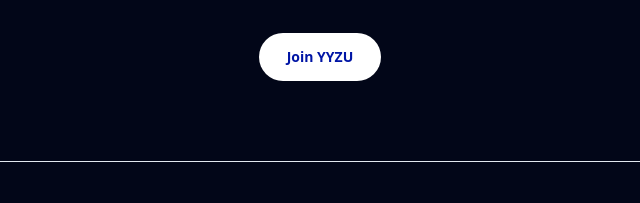
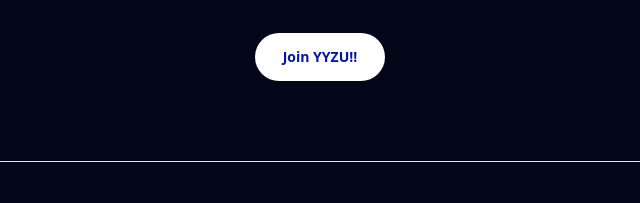
Before and after one commit to ghanirahmans/yyzu-ecosystem-project, an Astro site: page /join in a window 1280 px wide. Shown: the part 2374-2577 px from the top of the page, 320-960 px from the left. Built offline with nearby package versions, Linux system fonts and the light colour scheme; Astro itself is replaced by a stand-in of ours.

Commit message:
test push

```diff
--- a/src/pages/join.astro
+++ b/src/pages/join.astro
@@ -63,7 +63,7 @@ import BaseLayout from "../layouts/BaseLayout.astro";
         href="https://forms.gle/qvXuRMPRRpkhNzZ59"
         class="inline-flex min-h-12 items-center justify-center rounded-full bg-white px-7 py-3 text-sm font-bold text-[#0015A5] transition hover:bg-slate-100"
         >
-          Join YYZU
+          Join YYZU!!
         </a>
         <!-- <a
           href="mailto:yyzucommunity@gmail.com"
```
